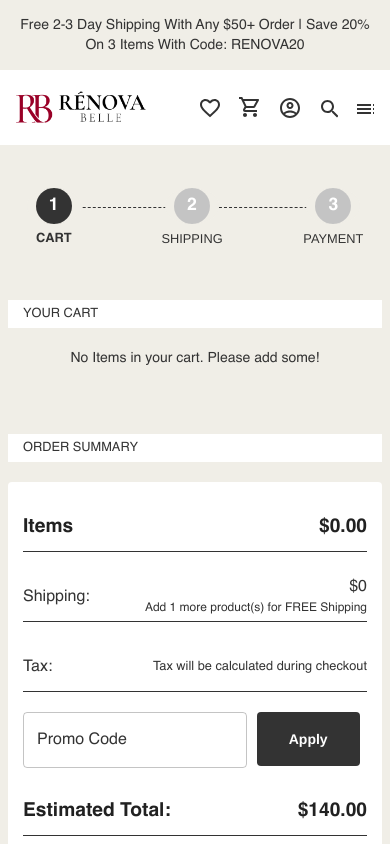
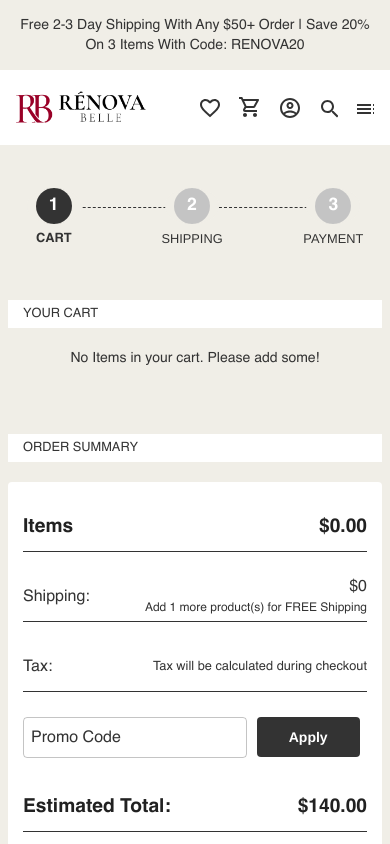
Before and after one commit to MuhammadAhmed8/Ecommerce-Nextjs-App, a Next.js app: page /cart in a window 390 px wide. Shown: the top 844 px of the page. Built offline with nearby package versions, Linux system fonts and the light colour scheme; what cezerin-client would draw is missing.

Commit message:
cart page responsive

```diff
--- a/components/Discount/ApplyCoupon.js
+++ b/components/Discount/ApplyCoupon.js
@@ -14,18 +14,29 @@ const useStyles = makeStyles((theme)=>({
     promoInputField: {
         width:"65%",
         marginRight:"10px",
-        height: 54,
+    },
+    promoInput: {
+        padding: '14px 5px',
             [theme.breakpoints.down('sm')]: {
-                height: 40
+                padding: '11px 5px'
+            }
+    },
+    promoInputLabel: {
+        transform: 'translate(8px, 17px) !important',
+            [theme.breakpoints.down('sm')]: {
+                transform: 'translate(8px, 13px) !important',
             }
     },
     promoBtnField: {
         width:"30%",
         maxWidth: 150,
-        height:54,
+        height:48,
         textTransform: 'capitalize',
         fontWeight: '600',
         fontFamily: 'Helvetica',
+            [theme.breakpoints.down('sm')]: {
+                height: 40
+            }
 
     }
 
@@ -87,6 +98,9 @@ export default function ApplyCoupon(props){
             value={coupon}
             onChange={(e)=>setCoupon(e.target.value)}
             helperText={error}
+            inputProps={{ className: classes.promoInput }}
+            InputLabelProps= {{ className: classes.promoInputLabel }}
+
         />
 
         <Button
--- a/components/SingleProduct/Gallery.js
+++ b/components/SingleProduct/Gallery.js
@@ -3,7 +3,7 @@ import { Card, CardMedia, makeStyles } from "@material-ui/core";
 const useStyles = makeStyles(()=>(
     {
         productImg :{
-            height: '400px'
+            height: '500px'
           },
 
     }
--- a/pages/products/[slug].js
+++ b/pages/products/[slug].js
@@ -87,8 +87,8 @@ export default function ProductView({product}){
             Home -- {product.name}
           </Typography>
           <Box mb={5} />
-          <Grid container spacing={4}>
-            <Grid item xs={12} sm={6}>
+          <Grid container spacing={4} style={{ justifyContent: 'space-between' }}>
+            <Grid item xs={12} sm={5}>
               <Gallery images={product.images}></Gallery>
             </Grid>
 
```
Also changed, not shown: components/SingleProduct/productDescription.js (+11 -9 lines).
